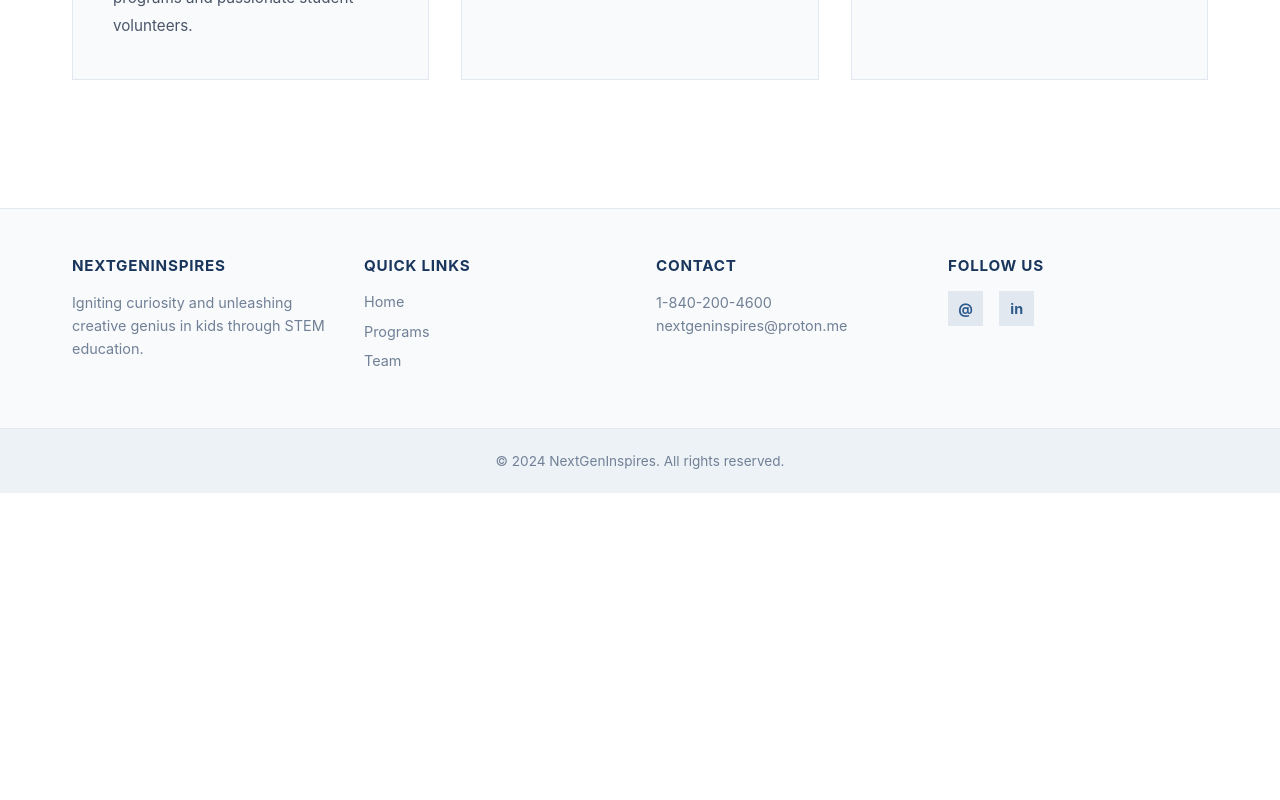
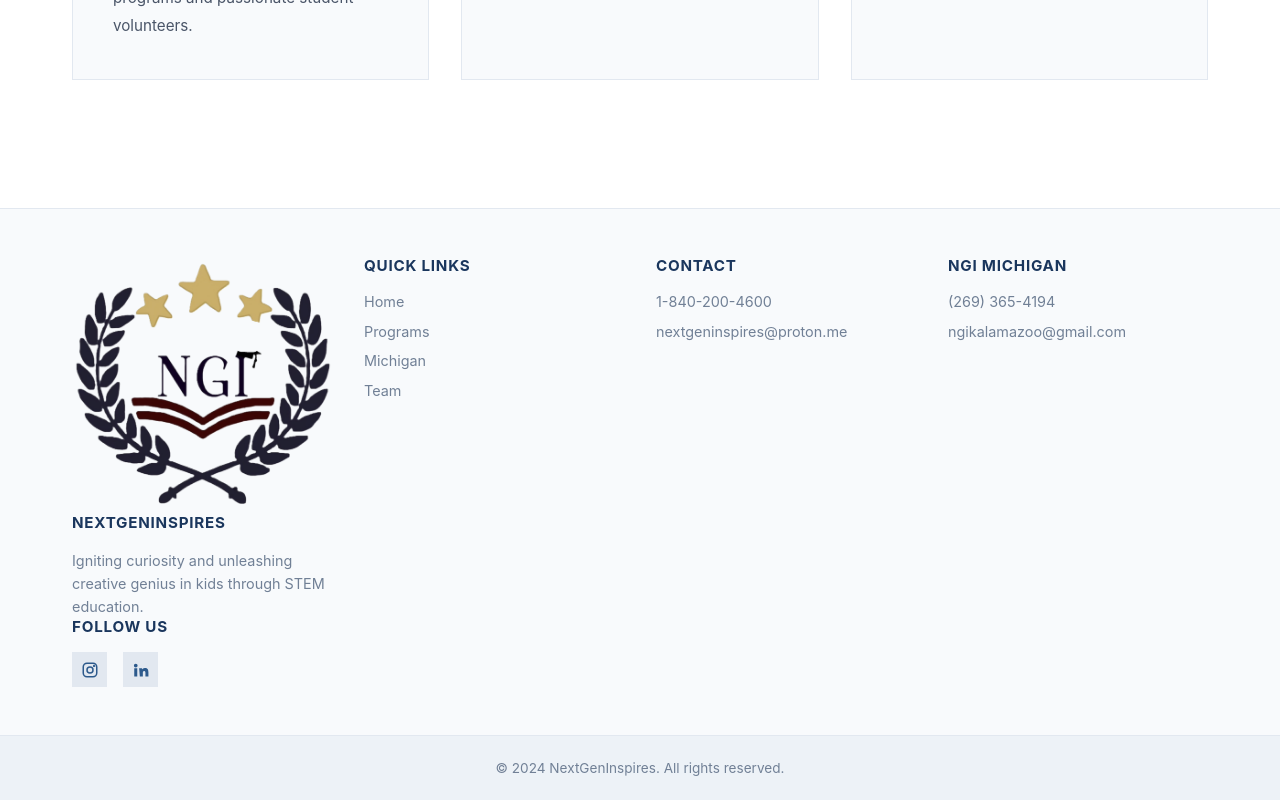
Before and after one commit to 07vihaan/ngi-website, a React (Vite) app: page /team in a window 1280 px wide. Shown: the part 3695-4495 px from the top of the page. Before the commit the page ends 4188 px from the top, so only its background shows below. Built offline with nearby package versions, Linux system fonts and the light colour scheme.

Commit message:
Update Footer.jsx

```diff
--- a/src/components/Footer.jsx
+++ b/src/components/Footer.jsx
@@ -1,13 +1,53 @@
 import { Link } from 'react-router-dom';
 import './Footer.css';
+
+function InstagramIcon() {
+  return (
+    <svg viewBox="0 0 24 24" width="18" height="18" aria-hidden="true" fill="none" stroke="currentColor" strokeWidth="2" strokeLinecap="round" strokeLinejoin="round">
+      <rect x="3" y="3" width="18" height="18" rx="5" />
+      <circle cx="12" cy="12" r="4" />
+      <circle cx="17.5" cy="6.5" r="0.6" fill="currentColor" />
+    </svg>
+  );
+}
+
+function LinkedInIcon() {
+  return (
+    <svg viewBox="0 0 24 24" width="18" height="18" aria-hidden="true" fill="currentColor">
+      <path d="M4.98 3.5a2.5 2.5 0 1 1 0 5 2.5 2.5 0 0 1 0-5zM3 9.75h4v11H3zM9.5 9.75h3.8v1.5h.05c.53-1 1.83-2.05 3.77-2.05 4.03 0 4.78 2.65 4.78 6.1v5.45h-4v-4.83c0-1.15-.02-2.63-1.6-2.63-1.6 0-1.85 1.25-1.85 2.55v4.91h-4z" />
+    </svg>
+  );
+}
 
 function Footer() {
   return (
     <footer className="footer">
       <div className="footer-container">
-        <div className="footer-section">
-          <h4>NextGenInspires</h4>
+        <div className="footer-section footer-brand">
+          <Link to="/" className="footer-logo">
+            <img src="/images/ngi-logo.png" alt="" />
+            <h4>NextGenInspires</h4>
+          </Link>
           <p>Igniting curiosity and unleashing creative genius in kids through STEM education.</p>
+          <h4 className="footer-follow">Follow Us</h4>
+          <div className="social-links">
+            <a
+              href="https://www.instagram.com/nextgeninspires/"
+              aria-label="Instagram"
+              target="_blank"
+              rel="noopener noreferrer"
+            >
+              <InstagramIcon />
+            </a>
+            <a
+              href="https://www.linkedin.com/company/next-gen-inspires/"
+              aria-label="LinkedIn"
+              target="_blank"
+              rel="noopener noreferrer"
+            >
+              <LinkedInIcon />
+            </a>
+          </div>
         </div>
 
         <div className="footer-section">
@@ -15,38 +55,25 @@ function Footer() {
           <ul>
             <li><Link to="/">Home</Link></li>
             <li><Link to="/programs">Programs</Link></li>
+            <li><Link to="/michigan">Michigan</Link></li>
             <li><Link to="/team">Team</Link></li>
           </ul>
         </div>
 
         <div className="footer-section">
           <h4>Contact</h4>
-          <p>
-            <a href="tel:1-840-200-4600">1-840-200-4600</a><br />
-            <a href="mailto:nextgeninspires@proton.me">nextgeninspires@proton.me</a>
-          </p>
+          <ul>
+            <li><a href="tel:1-840-200-4600">1-840-200-4600</a></li>
+            <li><a href="mailto:nextgeninspires@proton.me">nextgeninspires@proton.me</a></li>
+          </ul>
         </div>
 
         <div className="footer-section">
-          <h4>Follow Us</h4>
-          <div className="social-links">
-            <a
-              href="https://www.instagram.com/nextgeninspires/"
-              aria-label="Instagram"
-              target="_blank"
-              rel="noreferrer"
-            >
-              @
-            </a>
-            <a
-              href="https://www.linkedin.com/company/next-gen-inspires/"
-              aria-label="LinkedIn"
-              target="_blank"
-              rel="noreferrer"
-            >
-              in
-            </a>
-          </div>
+          <h4>NGI Michigan</h4>
+          <ul>
+            <li><a href="tel:+12693654194">(269) 365-4194</a></li>
+            <li><a href="mailto:ngikalamazoo@gmail.com">ngikalamazoo@gmail.com</a></li>
+          </ul>
         </div>
       </div>
 
```
